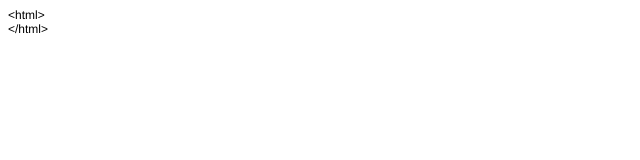
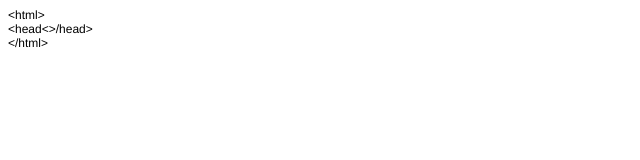
Before and after one commit to Vitalij-M/first-project, a plain HTML site: page index.html in a window 1280 px wide. Shown: the full height of the page, 0-640 px from the left. Drawn offline with Linux system fonts and the light colour scheme.

Commit message:
Обновление 2

```diff
--- a/index.html
+++ b/index.html
@@ -7,11 +7,13 @@
   <meta name="Generator" content="Cocoa HTML Writer">
   <meta name="CocoaVersion" content="2487.7">
   <style type="text/css">
-    p.p1 {margin: 0.0px 0.0px 0.0px 0.0px; font: 12.0px Helvetica}
+    p.p1 {margin: 0.0px 0.0px 0.0px 0.0px; font: 12.0px Helvetica; -webkit-text-stroke: #000000}
+    span.s1 {font-kerning: none}
   </style>
 </head>
 <body>
-<p class="p1">&lt;html&gt;</p>
-<p class="p1">&lt;/html&gt;</p>
+<p class="p1"><span class="s1">&lt;html&gt;</span></p>
+<p class="p1"><span class="s1">&lt;head&lt;&gt;/head&gt;</span></p>
+<p class="p1"><span class="s1">&lt;/html&gt;</span></p>
 </body>
 </html>
```
